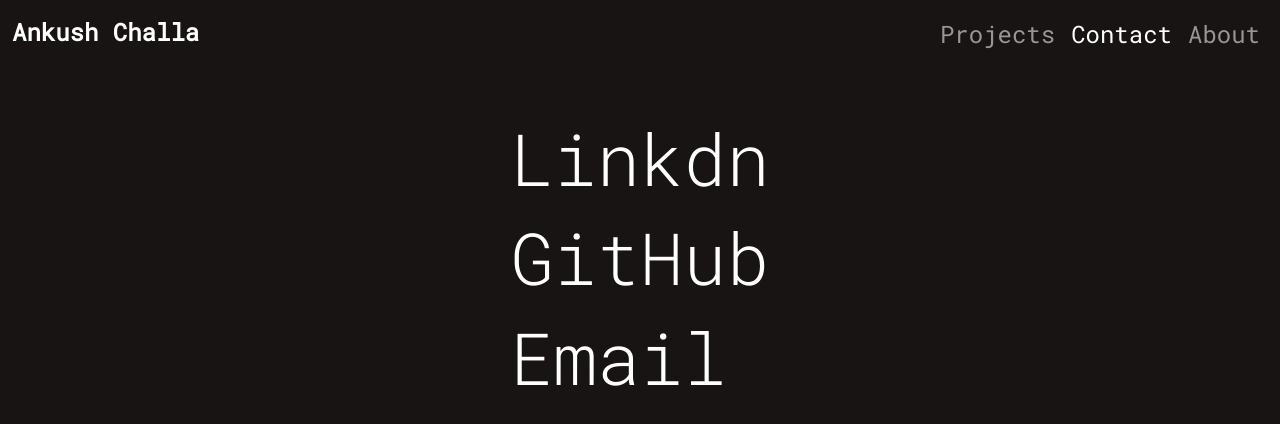
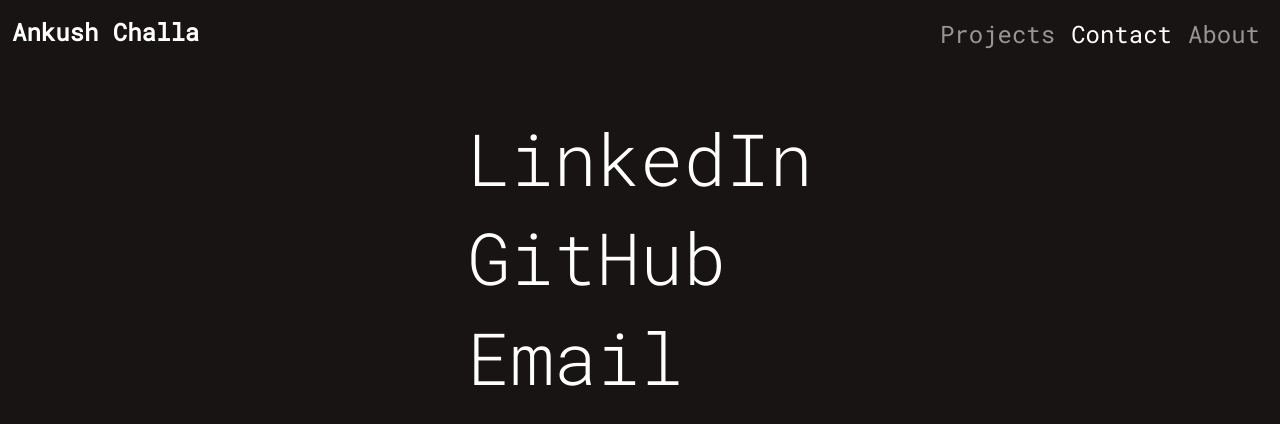
Before and after one commit to ankushchalla/Portfolio, a plain HTML site: page contact.html in a window 1280 px wide. Drawn offline with nearby package versions, Linux system fonts and the light colour scheme.

Commit message:
Fixed mis-spelling.

```diff
--- a/contact.html
+++ b/contact.html
@@ -36,7 +36,7 @@
         <div class="d-flex flex-row mt-5 justify-content-center">
             <div class="d-flex flex-column">
                 <a href="https://www.linkedin.com/in/ankush-challa-a57ba1206/" target="_blank">
-                    <h1 class="display-2" id="link">Linkdn</h1>
+                    <h1 class="display-2" id="link">LinkedIn</h1>
                 </a>
                 <a href="https://github.com/ankushchalla" target="_blank">
                     <h1 class="display-2" id="link">GitHub</h1>
```
